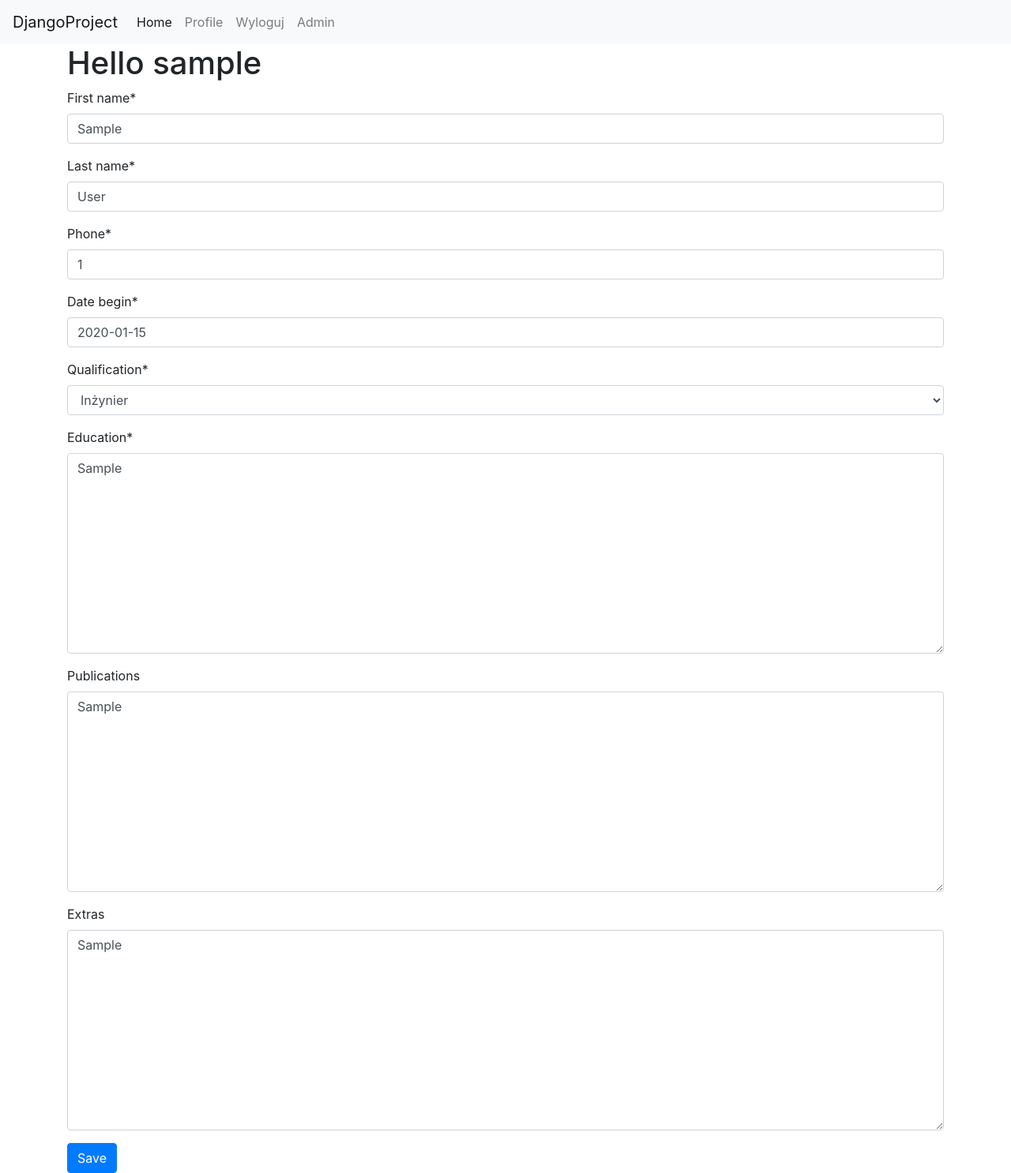
After one commit to Xarvius/django-site, a Django app: page /user_profile/ in a window 1280 px wide. The commit adds this page. Shown: the whole page at 79% size. Run offline with Django 3.2, Linux system fonts and the light colour scheme; a user stored in the database is signed in; tables that the repository leaves empty hold one stand-in row (values such as "Sample post"); some libraries are stand-ins or nearby versions.

Commit message:
fix menu, extend Profile

```diff
--- a/templates/base.html
+++ b/templates/base.html
@@ -18,11 +18,12 @@
         <div class="navbar-nav">
           <a class="nav-item nav-link active" href="#">Home <span class="sr-only">(current)</span></a>
           {% if user.is_authenticated %}
+            <a class="nav-item nav-link" href="{% url 'user_profile' %}">Profile</a>
             <a class="nav-item nav-link" href="{% url 'user_logout' %}">Wyloguj</a>
           {% else %}
-              <a class="nav-item nav-link" href="{% url 'user_login' %}">Zaloguj</a>
+              <a class="nav-item nav-link" href="{% url 'user_login' %}">Log in</a>
+              <a class="nav-item nav-link" href="{% url 'user_register' %}">Register</a>
           {% endif %}
-          <a class="nav-item nav-link" href="{% url 'user_register' %}">Register</a>
           <a class="nav-item nav-link" href="/admin/">Admin</a>
 {#          <a class="nav-item nav-link disabled" href="#">Disabled</a>#}
         </div>
--- /dev/null
+++ b/templates/pages/profile.html
@@ -0,0 +1,14 @@
+{% extends "base.html" %}
+{% load crispy_forms_tags %}
+
+{% block content %}
+<h1>Hello {{ user }}</h1>
+    {% if edited %}
+        <p>Success</p>
+    {% endif %}
+        <form method="post" action={% url 'user_profile' %}>
+            {% csrf_token %}
+            {{ profile_form|crispy }}
+            <input type="submit" class="btn btn-primary" value="Save">
+        </form>
+{% endblock %}
--- a/user_manage/forms.py
+++ b/user_manage/forms.py
@@ -11,4 +11,9 @@ class UserForm(forms.ModelForm):
 class UserProfileForm(forms.ModelForm):
     class Meta:
         model = UserProfile
-        fields = ('first_name', 'last_name', 'phone', 'date_begin', 'status')
+        fields = ('first_name', 'last_name', 'phone', 'date_begin', 'qualification', 'education', 'publications', 'extras')
+
+    def __init__(self, *args, **kwargs):
+        super(UserProfileForm, self).__init__(*args, **kwargs)
+        self.fields['publications'].required = False
+        self.fields['extras'].required = False
--- a/user_manage/models.py
+++ b/user_manage/models.py
@@ -4,22 +4,30 @@ from datetime import datetime
 
 # Create your models here.
 class UserProfile(models.Model):
-    STUDENT = "ST"
-    PROFESOR = "PROF"
+    Engineer = "ST"
+    PROFESSOR = "PROF."
     STATUS_IN = [
-        (STUDENT, 'STUDENT'),
-        (PROFESOR, "PROFESOR")
+        (Engineer, 'Inżynier'),
+        ('lic.', "Licencjat"),
+        ('mgr', "Magister"),
+        ('mgr inż.', "Magister inżyner"),
+        ('dr', "Doktor"),
+        ('dr hab.', "Doktor habilitowany"),
+        ('prof.', "Profesor"),
     ]
     user = models.OneToOneField(User, on_delete=models.CASCADE)
     first_name = models.CharField(max_length=30)
     last_name = models.CharField(max_length=30)
     phone = models.IntegerField()
     date_begin = models.DateField(default=datetime.today)
-    status = models.CharField(
-        max_length=4,
+    qualification = models.CharField(
+        max_length=8,
         choices=STATUS_IN,
-        default=PROFESOR
+        default=Engineer
     )
+    education = models.TextField(default='-')
+    publications = models.TextField(default='-')
+    extras = models.TextField(default='-')
 
     def __str__(self):
         return self.user.username
--- a/user_manage/urls.py
+++ b/user_manage/urls.py
@@ -7,4 +7,5 @@ urlpatterns = [
     path('user_login/', views.user_login, name='user_login'),
     path('user_logout/', views.user_logout, name='user_logout'),
     path('user_register/', views.register, name='user_register'),
+    path('user_profile/', views.user_profile, name='user_profile'),
 ]
--- a/user_manage/views.py
+++ b/user_manage/views.py
@@ -5,15 +5,14 @@ from django.shortcuts import render
 from django.urls import reverse
 
 from django_server.settings import TEMPLATE_DIR
+from user_manage import models
 from user_manage.forms import UserForm, UserProfileForm
 
-
-# Create your views here.
 
 def home(request):
     return render(request, f'{TEMPLATE_DIR}/_homepage.html', {})
 
-@login_required
+@login_required(login_url='../user_login/')
 def user_logout(request):
     logout(request)
     return HttpResponseRedirect(reverse('home'))
@@ -59,3 +58,19 @@ def user_login(request):
             return HttpResponse('Invalid login')
     else:
         return render(request, f'{TEMPLATE_DIR}/pages/login.html')
+
+@login_required(login_url='../user_login/')
+def user_profile(request):
+    user = request.user
+    instance = models.UserProfile.objects.get(user=user)
+    edited = False
+    if request.method == 'POST':
+        profile_form = UserProfileForm(data=request.POST, instance=instance)
+        profile = profile_form.save(commit=False)
+        profile.user = user
+        profile.save()
+        edited = True
+    else:
+        profile_form = UserProfileForm(instance=instance)
+    return render(request, f'{TEMPLATE_DIR}/pages/profile.html', {'profile_form':profile_form,
+                                                                  'edited':edited})
```
Also changed, not shown: user_manage/admin.py (line endings or trailing spaces), user_manage/migrations/0002_auto_20200729_1152.py (added), user_manage/migrations/0003_auto_20200729_1302.py (added).
